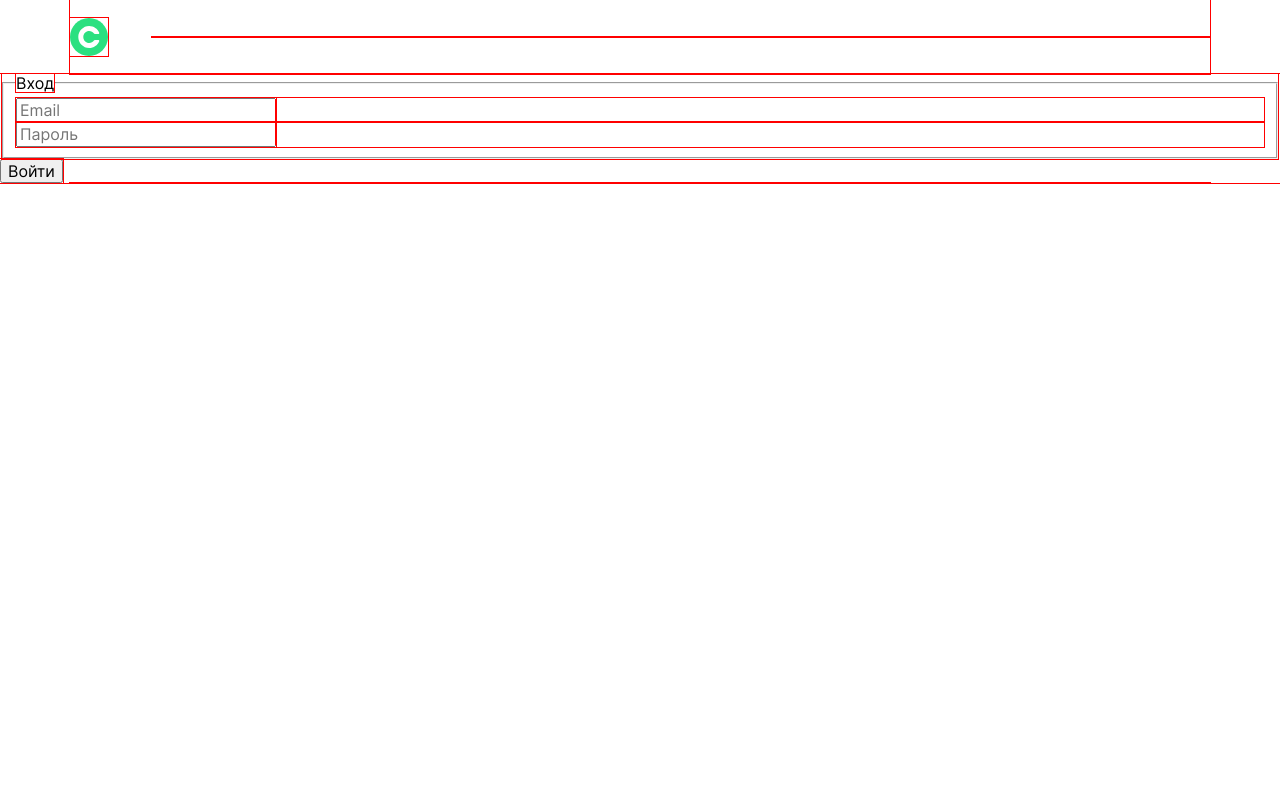
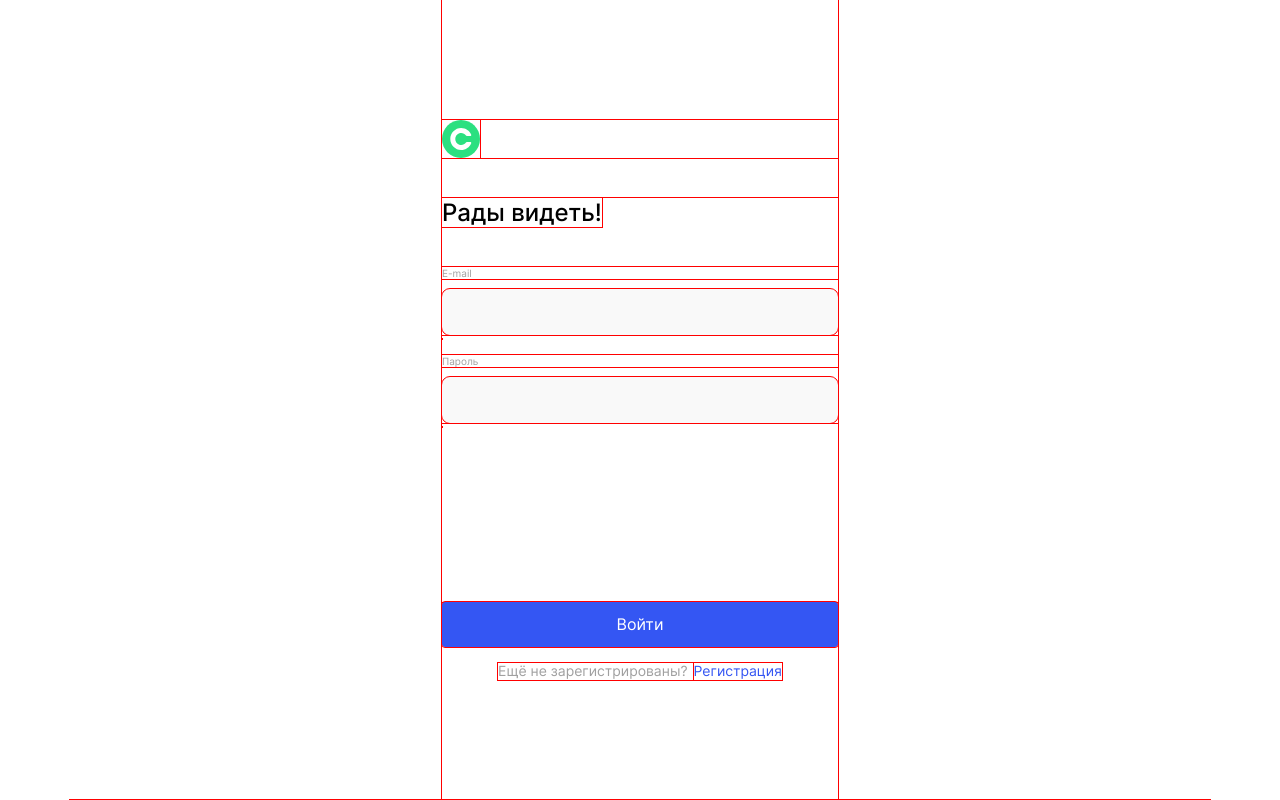
Before and after one commit to MorozovaWorld/movies-explorer-frontend, a React (Create React App) app: page /signin in a window 1280 px wide. Built offline with nearby package versions, Linux system fonts and the light colour scheme.

Commit message:
feat: routes /signup and /signin

```diff
--- a/src/components/Footer/Footer.js
+++ b/src/components/Footer/Footer.js
@@ -24,7 +24,6 @@ function Footer() {
           </div>
         </Route>
       </Switch>
-
     </footer>
   );
 }
--- /dev/null
+++ b/src/components/FormPage/FormPage.css
@@ -0,0 +1,108 @@
+.formPage {
+  min-width: 396px;
+  display: flex;
+  flex-direction: column;
+  justify-content: center;
+  margin: 0 auto;
+  box-sizing: border-box;
+  height: 100vh;
+  padding: 70px 0;
+}
+
+.formPage__container {
+  height: 560px;
+  display: flex;
+  flex-direction: column;
+  justify-content: space-between;
+}
+
+.formPage__logo {
+  margin-bottom: 40px;
+  max-height: 38px;
+}
+
+.formPage__fieldset {
+  border: none;
+  padding: 0;
+  margin: 0;
+  width: 100%;
+  min-height: 404px;
+}
+
+.formPage__title {
+  font-size: 24px;
+  font-weight: 500;
+  line-height: 1.21;
+  margin: 0 0 40px;
+}
+
+.formPage__button-submit {
+  min-height: 45px;
+  width: 100%;
+  border-radius: 3px;
+  background-color: #3456F3;
+  color: #FFF;
+  border: none;
+  padding: 0;
+  margin: 0 0 16px;
+  cursor: pointer;
+}
+
+.formPage__link {
+  display: flex;
+  border: none;
+  padding: 0;
+  line-height: 1.21;
+  color: #3456F3;
+  margin: 0 0 0 6px;
+  text-decoration: none;
+  font-size: 14px;
+  font-weight: 400;
+}
+
+.formPage__bottomText {
+  margin: 0 auto;
+  display: flex;
+  font-size: 14px;
+  line-height: 1.21;
+  text-align: center;
+  color: #A0A0A0;
+}
+
+.formPage__input-container {
+  display: flex;
+  flex-direction: column;
+  margin: 0 0 20px 0;
+  position: relative;
+}
+
+.formPage__input-container:last-child {
+  margin: 0;
+}
+
+.formPage__input-label {
+  font-size: 10px;
+  line-height: 1.2;
+  text-align: left;
+  color: #A0A0A0;
+  margin-bottom: 10px;
+}
+
+.formPage__input-text {
+  min-height: 46px;
+  width: 100%;
+  border-radius: 8px;
+  border: none;
+  padding: 0;
+  background-color: #F9F9F9;
+}
+
+.formPage__input-error {
+  position: absolute;
+  top: 72px;
+  left: 0;
+  font-size: 10px;
+  line-height: 1.2;
+  text-align: left;
+  color: #FF3055;
+}
--- /dev/null
+++ b/src/components/FormPage/FormPage.js
@@ -0,0 +1,22 @@
+import { Link, } from 'react-router-dom';
+import logo from '../../images/logo.svg';
+
+function FormPage({title, children, btnText, linkText, linkUrl, linkReason }) {
+  return (
+    <>
+      <form className="formPage" name="name">
+        <Link className="formPage__logo opacity opacity_useAt_link" to="/" >
+          <img src={logo} alt="логотип сайта" />
+        </Link>
+        <fieldset className="formPage__fieldset">
+          <legend className="formPage__title">{title}</legend>
+          {children}
+        </fieldset>
+        <button type="submit" className="formPage__button-submit opacity opacity_useAt_button">{btnText}</button>
+        <p className="formPage__bottomText">{linkReason}<Link to={linkUrl} className="formPage__link opacity opacity_useAt_button">{linkText}</Link></p>
+      </form>
+    </>
+  )
+}
+
+export default FormPage;
--- a/src/components/Header/Header.js
+++ b/src/components/Header/Header.js
@@ -1,15 +1,19 @@
 import logo from '../../images/logo.svg';
-import { Link } from 'react-router-dom';
+import { Link, Route, Switch } from 'react-router-dom';
 import Navigation from '../Navigation/Navigation.js';
 
 function Header() {
   return (
+    <Switch>
+      <Route exact path={["/", "/movies", "/saved-movies"]}>
         <header className="header">
           <Link className="header__logo opacity opacity_useAt_link" to="/" >
             <img src={logo} alt="логотип сайта" />
           </Link>
           <Navigation />
         </header>
+      </Route>
+    </Switch>
   );
 }
 
--- a/src/components/Login/Login.js
+++ b/src/components/Login/Login.js
@@ -1,9 +1,10 @@
 import React, { useState } from 'react';
+import FormPage from '../FormPage/FormPage.js';
 
-function Login({ handleLogin }) {
+function Login() {
   const [userData, setUserData] = useState({
-  email: '',
-  password: ''
+    email: '',
+    password: '',
   });
 
   function handleChange(e) {
@@ -15,32 +16,19 @@ function Login({ handleLogin }) {
     })
   }
 
-  function handleSubmit(e) {
-    e.preventDefault();
-    if (!userData.email || !userData.password){
-      return;
-    }
-
-    handleLogin(userData.email, userData.password);
-  }
-
   return (
-    <div className="popup__container popup__container_theme_dark">
-    <form className="popup__form" name="login" onSubmit={handleSubmit}>
-      <fieldset className="popup__input-text-form">
-        <legend className="popup__title popup__title_theme_dark">Вход</legend>
-        <div className="popup__input-container">
-          <input type="email" autoComplete='off' onChange={handleChange} name='email' value={userData.email} id="userEmail" placeholder="Email" className="popup__input-text popup__input-text_theme_dark" required />
-          <span id="name-error" className="popup__input-error"></span>
-        </div>
-        <div className="popup__input-container">
-          <input type="password" autoComplete='off' onChange={handleChange} name='password' value={userData.password} id="password" placeholder="Пароль" className="popup__input-text popup__input-text_theme_dark" required />
-          <span id="job-error" className="popup__input-error"></span>
-        </div>
-      </fieldset>
-      <button type="submit" className="popup__button-submit popup__button-submit_theme_dark opacity">Войти</button>
-    </form>
-    </div>
+    <FormPage title='Рады видеть!' btnText="Войти" linkText="Регистрация" linkReason="Ещё не зарегистрированы?" linkUrl="/signup">
+      <div className="formPage__input-container">
+        <label for="user-email" className="formPage__input-label">E-mail</label>
+        <input type="email" onChange={handleChange} name='email' value={userData.email} id="user-email" className="formPage__input-text" autoComplete='off' required />
+        <span id="email-error" className="formPage__input-error"></span>
+      </div>
+      <div className="formPage__input-container">
+        <label for="user-password" className="formPage__input-label">Пароль</label>
+        <input type="password" onChange={handleChange} name='password' value={userData.password} autoComplete='off' id="user-password" className="formPage__input-text" required />
+        <span id="password-error" className="formPage__input-error"></span>
+      </div>
+    </FormPage>
   )
 }
 
--- a/src/components/Navigation/Navigation.js
+++ b/src/components/Navigation/Navigation.js
@@ -19,12 +19,6 @@ function Navigation() {
               <img src={accountIcon} alt="логотип сайта" />
             </Link>
         </Route>
-        <Route path="/signin">
-
-        </Route>
-        <Route path="/signup">
-
-        </Route>
       </Switch>
       </nav>
   );
--- a/src/components/Register/Register.js
+++ b/src/components/Register/Register.js
@@ -1,10 +1,9 @@
+import React, { useState } from 'react';
+import FormPage from '../FormPage/FormPage.js';
 
-import React, { useState } from 'react';
-import { Link } from 'react-router-dom';
-
-function Register({ handleRegister }) {
-
+function Register() {
   const [userData, setUserData] = useState({
+    name: '',
     email: '',
     password: '',
   });
@@ -18,31 +17,24 @@ function Register({ handleRegister }) {
     })
   }
 
-  function handleSubmit(e) {
-    e.preventDefault();
-    const { email, password } = userData;
-
-    handleRegister(email, password);
-  }
-
   return (
-    <div className="popup__container popup__container_theme_dark">
-    <form className="popup__form" name="login" onSubmit={handleSubmit}>
-      <fieldset className="popup__input-text-form">
-        <legend className="popup__title popup__title_theme_dark">Регистрация</legend>
-        <div className="popup__input-container">
-          <input type="email" onChange={handleChange} name='email' value={userData.email} id="userEmail" placeholder="Email" className="popup__input-text popup__input-text_theme_dark" autoComplete='off' required />
-          <span id="name-error" className="popup__input-error"></span>
-        </div>
-        <div className="popup__input-container">
-          <input type="password" onChange={handleChange} name='password' value={userData.password} autoComplete='off' id="password" placeholder="Пароль" className="popup__input-text popup__input-text_theme_dark" required />
-          <span id="job-error" className="popup__input-error"></span>
-        </div>
-      </fieldset>
-      <button type="submit" className="popup__button-submit popup__button-submit_theme_dark opacity">Зарегистрироваться</button>
-    </form>
-    <p className="popup__bottomText">Уже зарегистрированы? <Link className="popup__bottomText-link opacity" to="/sign-in">Войти</Link></p>
-    </div>
+    <FormPage title='Добро пожаловать!' btnText="Зарегистрироваться" linkText="Войти" linkReason="Уже зарегистрированы?" linkUrl="/signin">
+      <div className="formPage__input-container">
+        <label for="user-name" className="formPage__input-label">Имя</label>
+        <input type="text" onChange={handleChange} name='name' value={userData.name} id="user-name" className="formPage__input-text" autoComplete='off' required />
+        <span id="name-error" className="formPage__input-error"></span>
+      </div>
+      <div className="formPage__input-container">
+        <label for="user-email" className="formPage__input-label">E-mail</label>
+        <input type="email" onChange={handleChange} name='email' value={userData.email} id="user-email" className="formPage__input-text" autoComplete='off' required />
+        <span id="email-error" className="formPage__input-error"></span>
+      </div>
+      <div className="formPage__input-container">
+        <label for="user-password" className="formPage__input-label">Пароль</label>
+        <input type="password" onChange={handleChange} name='password' value={userData.password} autoComplete='off' id="user-password" className="formPage__input-text" required />
+        <span id="password-error" className="formPage__input-error"></span>
+      </div>
+    </FormPage>
   )
 }
 
--- a/src/index.css
+++ b/src/index.css
@@ -18,3 +18,4 @@
 @import url('./components/MoviesCard/MoviesCard.css');
 @import url('./components/FilterCheckbox/FilterCheckbox.css');
 @import url('./components/Profile/Profile.css');
+@import url('./components/FormPage/FormPage.css');
```
Lines whose indentation alone changed are shown as unchanged.
